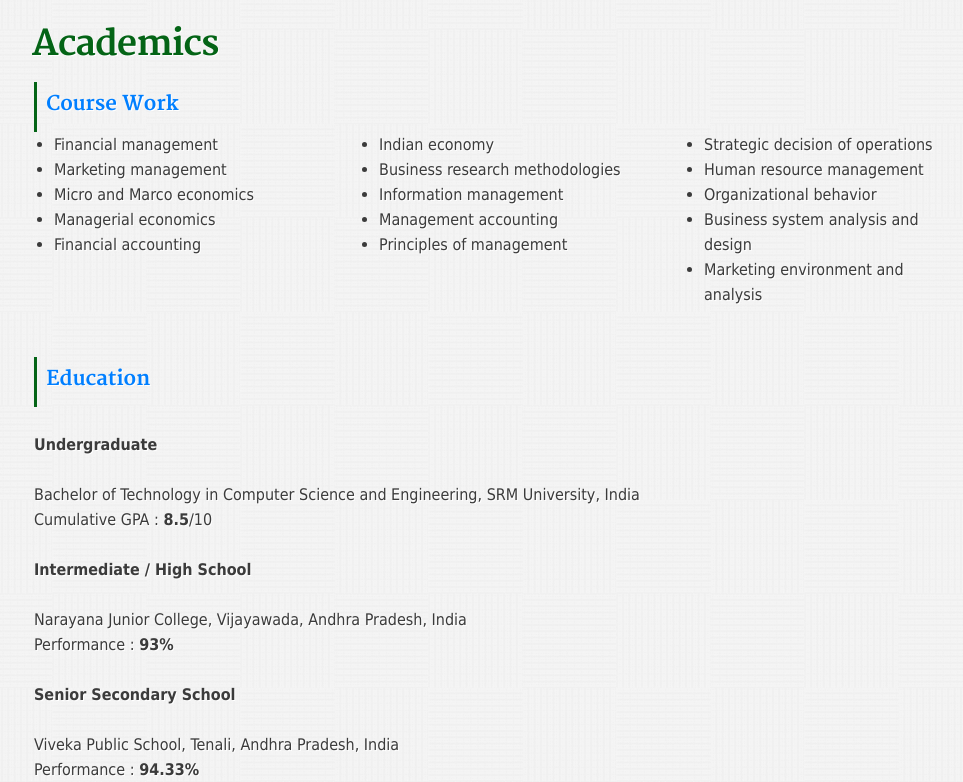
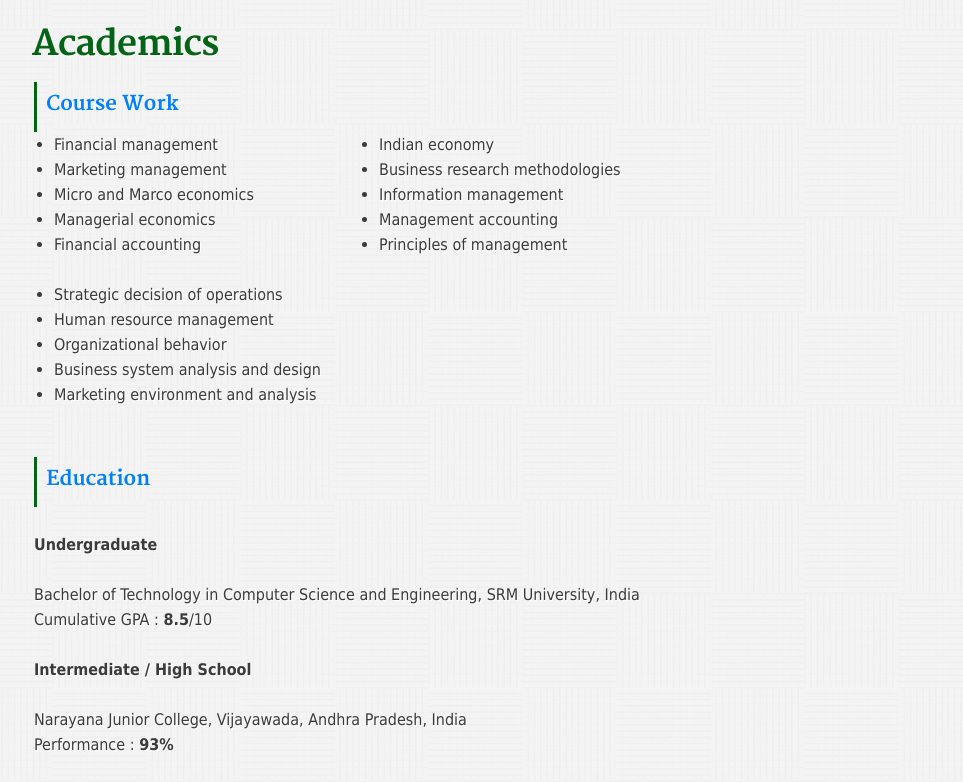
Before and after one commit to MounikaChennupati/mounikachennupati.github.io, a plain HTML site: page index.html in a window 1280 px wide. Shown: the part 1380-2162 px from the top of the page, without its empty margins (136-1099 px from the left). Drawn offline with nearby package versions, Linux system fonts and the light colour scheme.

Commit message:
Version2

```diff
--- a/css/style.css
+++ b/css/style.css
@@ -255,6 +255,12 @@ header {
     margin: 0;
     padding: 0;
     width: 290px;
+}
+.content-wrap section .row .col2 {
+    float: left;
+    margin: 0;
+    padding: 0;
+    width: 320px;
 }
 .content-wrap section .row .mid  {
     margin-left: 35px;
--- a/index.html
+++ b/index.html
@@ -207,7 +207,7 @@
                    </ul>
                   </section>
 
-                   <section class="col">
+                   <section class="col2" >
                     <ul>
                       <li>Strategic decision of operations</li>
                       <li>Human resource management</li>
```
